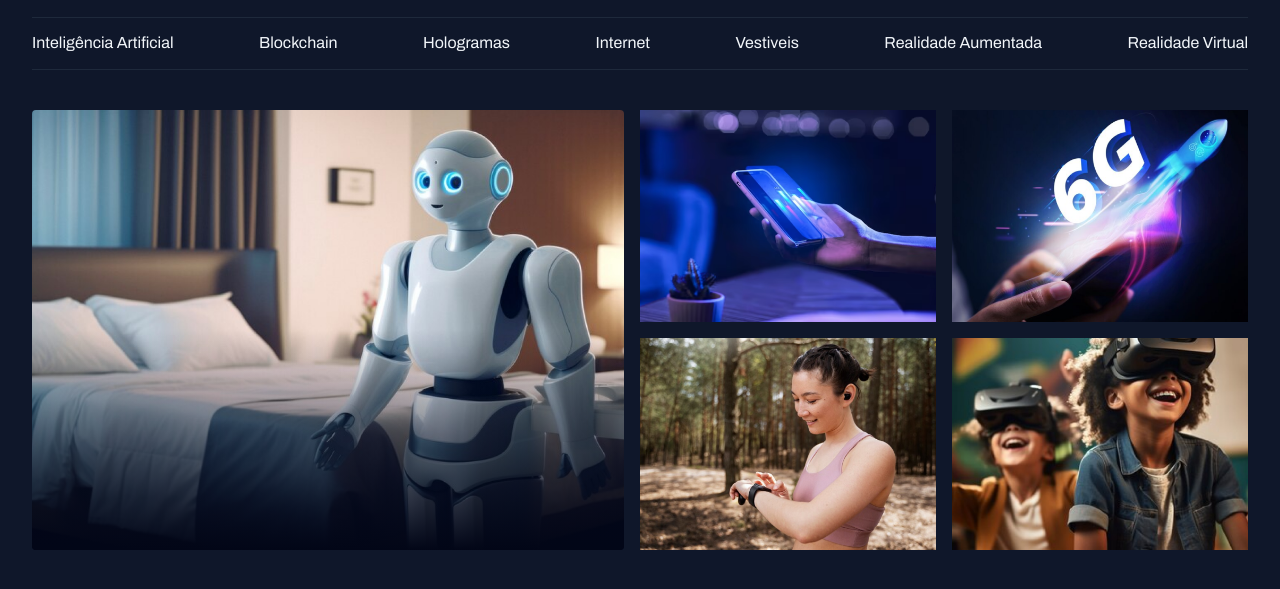
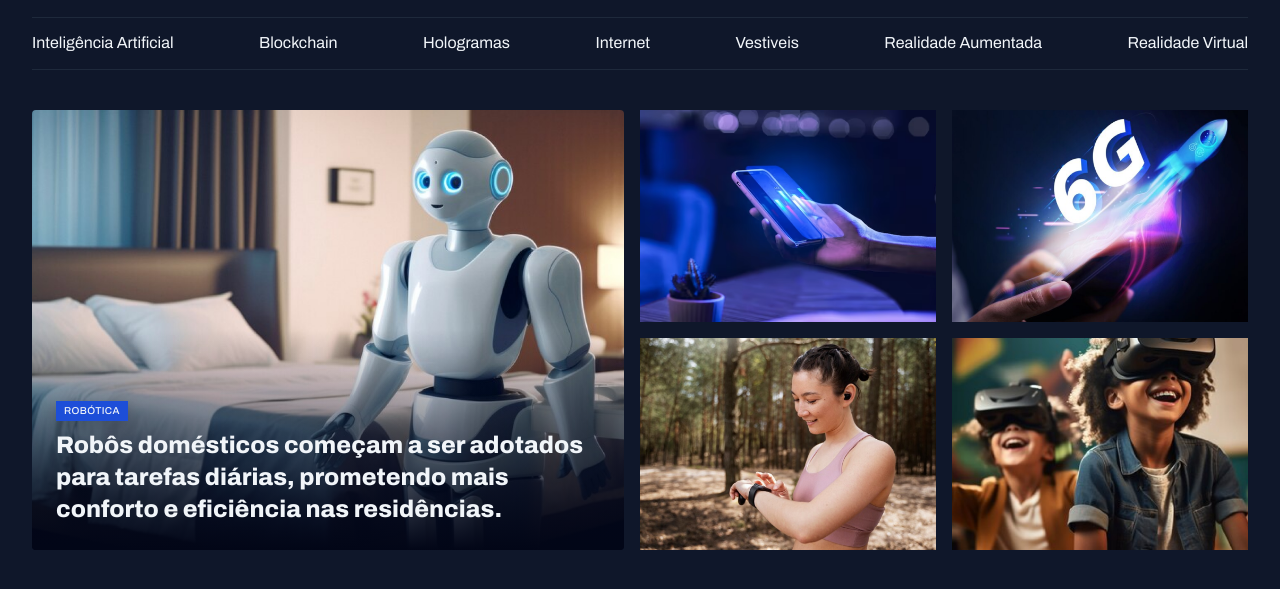
Before and after one commit to Rainer-Ferreira/Projeto, a plain HTML site: page index.html in a window 1280 px wide. Shown: the part 45-634 px from the top of the page. Drawn offline with Linux system fonts and the light colour scheme.

Commit message:
Ajustando conteúdo do CARD

```diff
--- a/index.html
+++ b/index.html
@@ -43,9 +43,16 @@
    </header>
    <main class="grid container">
     <section id="featured" class="grid grid-flow-col gap-16">
-<div class="card">
+<figure class="card">
     <img src="Assets/Images/Image 01.png" alt="">
-</div>
+
+<figcaption>
+    <span class="content-tag">Robótica</span>
+    <h2 class="text-2xl">
+        Robôs domésticos começam a ser adotados para tarefas diárias, prometendo mais conforto e eficiência nas residências.
+    </h2>
+</figcaption>
+</figure>
 
 <div class="grid grid-cols-2 gap-16">
 <div>
--- a/styles/global.css
+++ b/styles/global.css
@@ -52,3 +52,14 @@ img {
  main {
     margin-top: 40px;
  }
+
+ .content-tag {
+    display: inline-block;
+    background-color: var(--brand-color-dark);
+    padding: 4px 8px;
+    font: 500 10px/1.2 var(--font-family);
+    text-transform: uppercase;
+    letter-spacing: 0.04em;
+    color: var(--text-color-primary);
+    box-shadow: 0px 4px 16px rgba(2, 6, 23, 0.251);
+ }
--- a/styles/sections.css
+++ b/styles/sections.css
@@ -21,4 +21,15 @@
         #020617 100%
     );
  }
+
+ figcaption {
+    position: absolute;
+    bottom: 0;
+
+    padding: 24px;
+
+    h2{
+        margin-top: 8px;
+    }
+ }
 }
--- a/styles/utility.css
+++ b/styles/utility.css
@@ -14,3 +14,19 @@
 .gap-16 {
     gap: 16px;
 }
+
+.text-2xl {
+    font: var(--h1);
+}
+
+.text-xl {
+    font: var(--h2);
+}
+
+.text-lg {
+    font: var(--h3);
+}
+
+.text-sm {
+
+}
```
